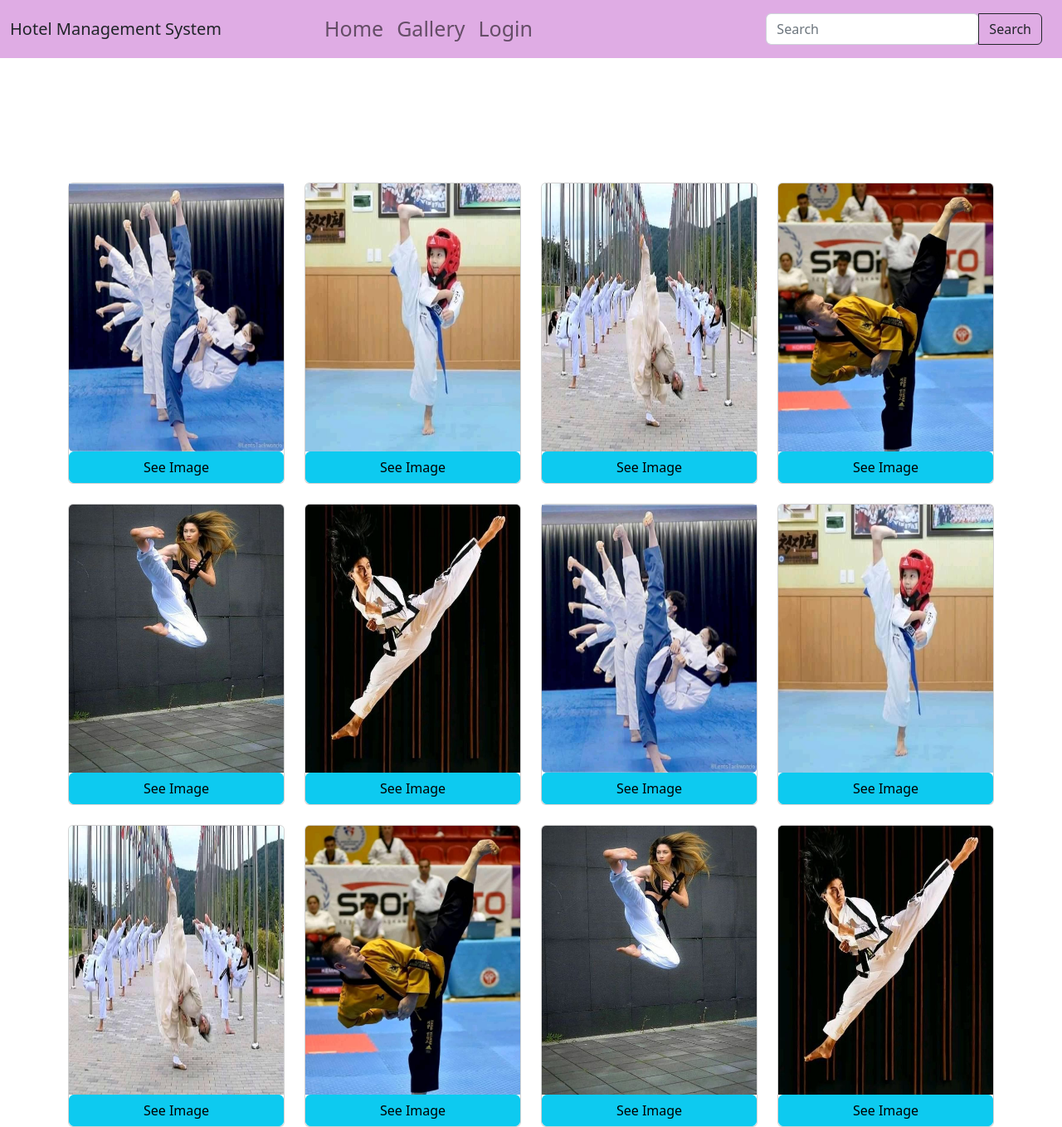
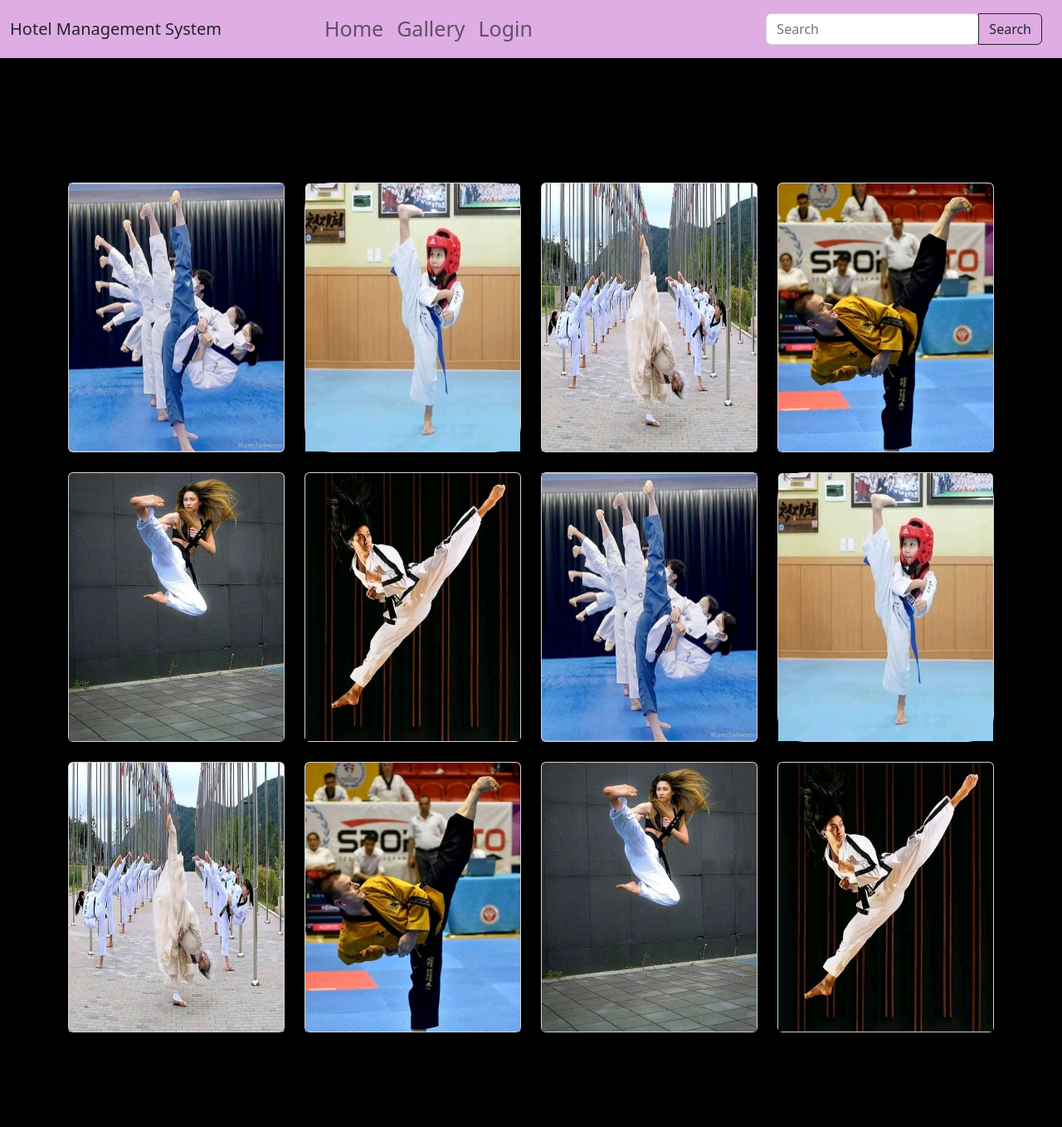
Before and after one commit to natnaelLake/Full-ReactJs-code, a React (Create React App) app in the folder react-login/: page /gallery in a window 1280 px wide. Shown: the whole page at 83% size. After the commit the page ends 1244 px from the top, so only its background shows below. Built offline with nearby package versions, Linux system fonts and the light colour scheme.

Commit message:
the modified commit.

```diff
--- a/react-login/src/Main/Gallary.js
+++ b/react-login/src/Main/Gallary.js
@@ -17,91 +17,77 @@ export class Gallary extends Component {
       <div>
         <Home />
       <div className='container'>
-      <div class="row row-cols-1 row-cols-md-4  gy-4">
-      <div class="col">
-        <div class="card h-100">
-          <img src={ImageOne} class="card-img-bottom"
+      <div className="row row-cols-1 row-cols-md-4  gy-4">
+      <div className="col">
+        <div className="card h-100 ">
+          <img src={ImageOne} className="card-img-bottom"
             alt="The first Image" />
-            <a href={ImageOne} class = "btn btn-info stretched-link">See Image</a>
         </div>
       </div>
-      <div class="col">
-        <div class="card h-100">
-          <img src={ImageTwo} class="card-img-top"
+      <div className="col">
+        <div className="card h-100 rounded-5">
+          <img src={ImageTwo} className="card-img-top"
             alt="The second Image" />
-            <a href={ImageTwo} class = "btn btn-info stretched-link">See Image</a>
         </div>
       </div>
-      <div class="col">
-        <div class="card h-100">
-          <img src={ImageThree} class="card-img-top"
+      <div className="col">
+        <div className="card h-100">
+          <img src={ImageThree} className="card-img-top "
           alt="The Third image" />
-          <a href={ImageThree} class = "btn btn-info stretched-link">See Image</a>
-
         </div>
       </div>
-      <div class="col">
-        <div class="card h-100">
-          <img src={ImageFour} class="card-img-top"
+      <div className="col">
+        <div className="card h-100">
+          <img src={ImageFour} className="card-img-top"
             alt="The fourth image" />
-            <a href={ImageFour} class = "btn btn-info stretched-link">See Image</a>
         </div>
       </div>
-      <div class="col">
-        <div class="card h-100">
-          <img src={ImageFive} class="card-img-top"
+      <div className="col">
+        <div className="card h-100">
+          <img src={ImageFive} className="card-img-top"
             alt="The fifth image" />
-            <a href={ImageFive} class = "btn btn-info stretched-link">See Image</a>
         </div>
       </div>
-      <div class="col">
-        <div class="card h-100">
-          <img src={ImageSix} class="card-img-top"
+      <div className="col">
+        <div className="card h-100">
+          <img src={ImageSix} className="card-img-top"
             alt="The sixth image" />
-            <a href={ImageSix} class = "btn btn-info stretched-link">See Image</a>
         </div>
        </div>
-       <div class="col">
-       <div class="card h-100">
-         <img src={ImageOne} class="card-img-bottom"
-           alt="The firs Image" />
-           <a href={ImageOne} class = "btn btn-info stretched-link">See Image</a>
+       <div className="col">
+        <div className="card h-100 ">
+          <img src={ImageOne} className="card-img-bottom"
+            alt="The first Image" />
         </div>
       </div>
-     <div class="col">
-       <div class="card h-100">
-         <img src={ImageTwo} class="card-img-top"
+      <div className="col">
+        <div className="card h-100 rounded-5">
+          <img src={ImageTwo} className="card-img-top"
             alt="The second Image" />
-           <a href={ImageTwo} class = "btn btn-info stretched-link">See Image</a>
         </div>
       </div>
-     <div class="col">
-       <div class="card h-100">
-         <img src={ImageThree} class="card-img-top"
+      <div className="col">
+        <div className="card h-100">
+          <img src={ImageThree} className="card-img-top "
           alt="The Third image" />
-         <a href={ImageThree} class = "btn btn-info stretched-link">See Image</a>
-
         </div>
       </div>
-     <div class="col">
-       <div class="card h-100">
-         <img src={ImageFour} class="card-img-top"
+      <div className="col">
+        <div className="card h-100">
+          <img src={ImageFour} className="card-img-top"
             alt="The fourth image" />
-           <a href={ImageFour} class = "btn btn-info stretched-link">See Image</a>
         </div>
       </div>
-     <div class="col">
-       <div class="card h-100">
-         <img src={ImageFive} class="card-img-top"
+      <div className="col">
+        <div className="card h-100">
+          <img src={ImageFive} className="card-img-top"
             alt="The fifth image" />
-           <a href={ImageFive} class = "btn btn-info stretched-link">See Image</a>
         </div>
       </div>
-     <div class="col">
-       <div class="card h-100">
-         <img src={ImageSix} class="card-img-top"
+      <div className="col">
+        <div className="card h-100">
+          <img src={ImageSix} className="card-img-top"
             alt="The sixth image" />
-           <a href={ImageSix} class = "btn btn-info stretched-link">See Image</a>
         </div>
        </div>
     </div>
--- a/react-login/src/Main/SignUp.js
+++ b/react-login/src/Main/SignUp.js
@@ -39,10 +39,9 @@ export class SignUp extends Component {
                <label htmlFor="floatForm">Phone Number</label>
             </div>
                             <br></br>
-
                   <br />
                   <hr />
-                    <Link to='/'> Have Account?</Link>
+                    <Link to='/login'> Have Account?</Link>
                   <br />
                   <br />
                   <div className='text-center'>
--- a/react-login/src/Main/Style.css
+++ b/react-login/src/Main/Style.css
@@ -1,5 +1,7 @@
 
-
+body{
+    background-color: black;
+}
 .form-floating{
     background-color: rgb(214, 15, 204);
     text-align: center;
@@ -36,5 +38,10 @@ ul{
     margin-left:100px ;
 }
 img{
+    height:100%;
+    width: 100%;
+}
+a img{
     height: 100%;
+    width: 100%;
 }
```
Lines whose indentation alone changed are shown as unchanged.
